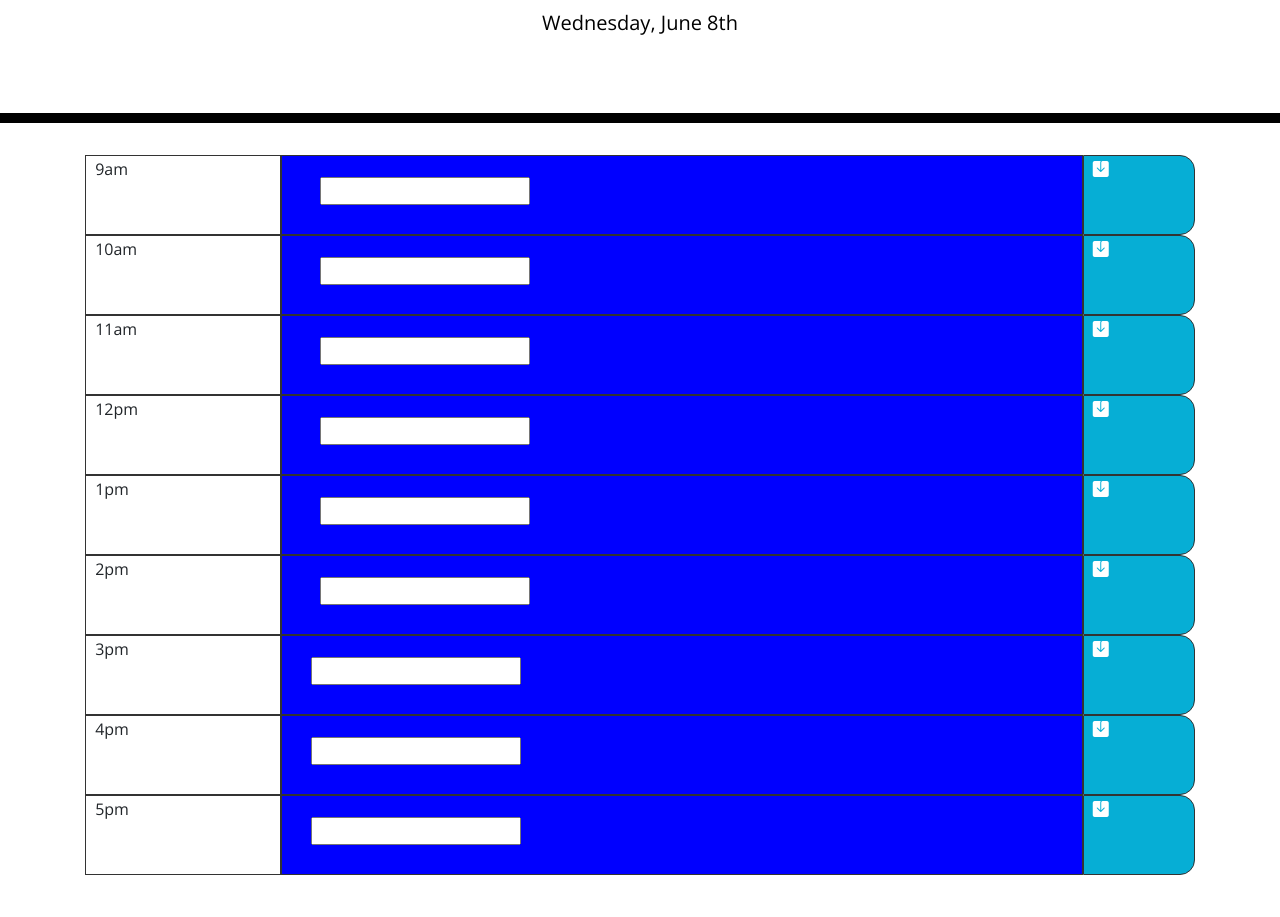
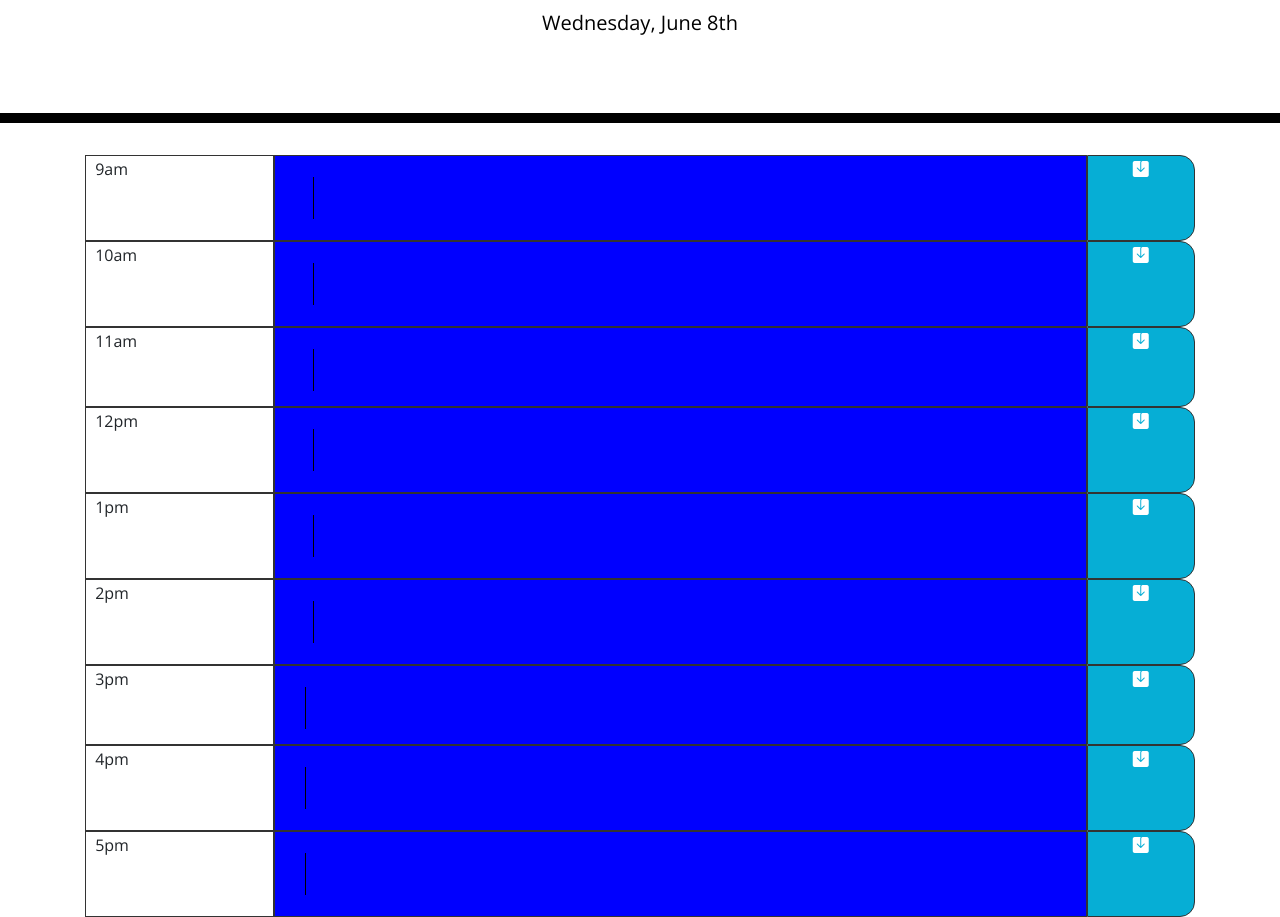
Before and after one commit to MaSaLo13/Day-Scheduler, a plain HTML site: page Develop/index.html in a window 1280 px wide. Shown: the part 181-1098 px from the top of the page. Before the commit the page ends 1056 px from the top, so only its background shows below. Drawn offline with nearby package versions, Linux system fonts and the light colour scheme.

Commit message:
edited Read Me

```diff
--- a/Develop/index.html
+++ b/Develop/index.html
@@ -34,61 +34,61 @@
   <div class="row my-row">
       <div class="col my-col col-a1 colorcode"> 9am </div>
       <div class="col my-col col-a2 edit_cont" id="9">
-        <input type="text" class="form-input" />
+        <input type="text" class="textarea" />
       </div>
       <div class="col my-col col-a3 saveBtn"> <i class="bi bi-save-fill"></i> </div>
   </div>
   <div class="row my-row" >
       <div class="col my-col col-b1 colorcode"> 10am </div>
       <div class="col my-col col-b2 edit_cont" id="10">
-        <input type="text" class="form-input" />
+        <input type="text" class="textarea" />
       </div>
       <div class="col my-col col-b3 saveBtn"> <i class="bi bi-save-fill"></i> </div>
   </div>
   <div class="row my-row" >
       <div class="col my-col col-b1 colorcode"> 11am </div>
       <div class="col my-col col-b2 edit_cont" id="11">
-        <input type="text" class="form-input" /> </div>
+        <input type="text" class="textarea" /> </div>
       <div class="col my-col col-b3 saveBtn"> <i class="bi bi-save-fill"></i> </div>
   </div>
   <div class="row my-row" >
       <div class="col my-col col-b1 colorcode"> 12pm </div>
       <div class="col my-col col-b2 edit_cont" id="12">
-        <input type="text" class="form-input" />
+        <input type="text" class="textarea" />
       </div>
       <div class="col my-col col-b3 saveBtn"> <i class="bi bi-save-fill"></i> </div>
   </div>
   <div class="row my-row" >
       <div class="col my-col col-b1 colorcode"> 1pm </div>
       <div class="col my-col col-b2 edit_cont" id="13">
-        <input type="text" class="form-input" />
+        <input type="text" class="textarea" />
       </div>
       <div class="col my-col col-b3 saveBtn"> <i class="bi bi-save-fill"></i> </div>
   </div>
   <div class="row my-row">
       <div class="col my-col col-a1 colorcode"> 2pm </div>
       <div class="col my-col col-a2 edit_cont" id="14">
-        <input type="text" class="form-input" />
+        <input type="text" class="textarea" />
       </div>
       <div class="col my-col col-a3 saveBtn"> <i class="bi bi-save-fill"></i> </div>
   </div>
   <div class="row my-row">
     <div class="col my-col col-a1 colorcode"> 3pm </div>
     <div class="col my-col col-a2 edit_cont" id="15">
-      <input type="text" class="form-input" /> </div>
+      <input type="text" class="textarea" /> </div>
     <div class="col my-col col-a3 saveBtn"> <i class="bi bi-save-fill"></i> </div>
   </div>
   <div class="row my-row">
     <div class="col my-col col-a1 colorcode"> 4pm </div>
     <div class="col my-col col-a2 edit_cont" id="16">
-      <input type="text" class="form-input" />
+      <input type="text" class="textarea" />
     </div>
     <div class="col my-col col-a3 saveBtn"> <i class="bi bi-save-fill"></i> </div>
   </div>
   <div class="row my-row">
     <div class="col my-col col-a1 colorcode"> 5pm </div>
     <div class="col my-col col-a2 edit_cont" id="17">
-      <input type="text" class="form-input" />
+      <input type="text" class="textarea" />
     </div>
     <div class="col my-col col-a3 saveBtn"> <i class="bi bi-save-fill"></i> </div>
   </div>
--- a/Develop/style.css
+++ b/Develop/style.css
@@ -4,7 +4,7 @@ body {
   line-height: 1;
 }
 
-textarea {
+.textarea {
   background: transparent;
   border: none;
   resize: none;
@@ -79,6 +79,7 @@ textarea {
   border-bottom-right-radius: 15px;
   background-color: #06aed5;
   color: white;
+  text-align: center;
 }
 
 .saveBtn i:hover {
```
Also changed, not shown: Assets/05-third-party-apis-homework-demo.gif (deleted), Assets/Day-Scheduler.png (added), 3 other files.
